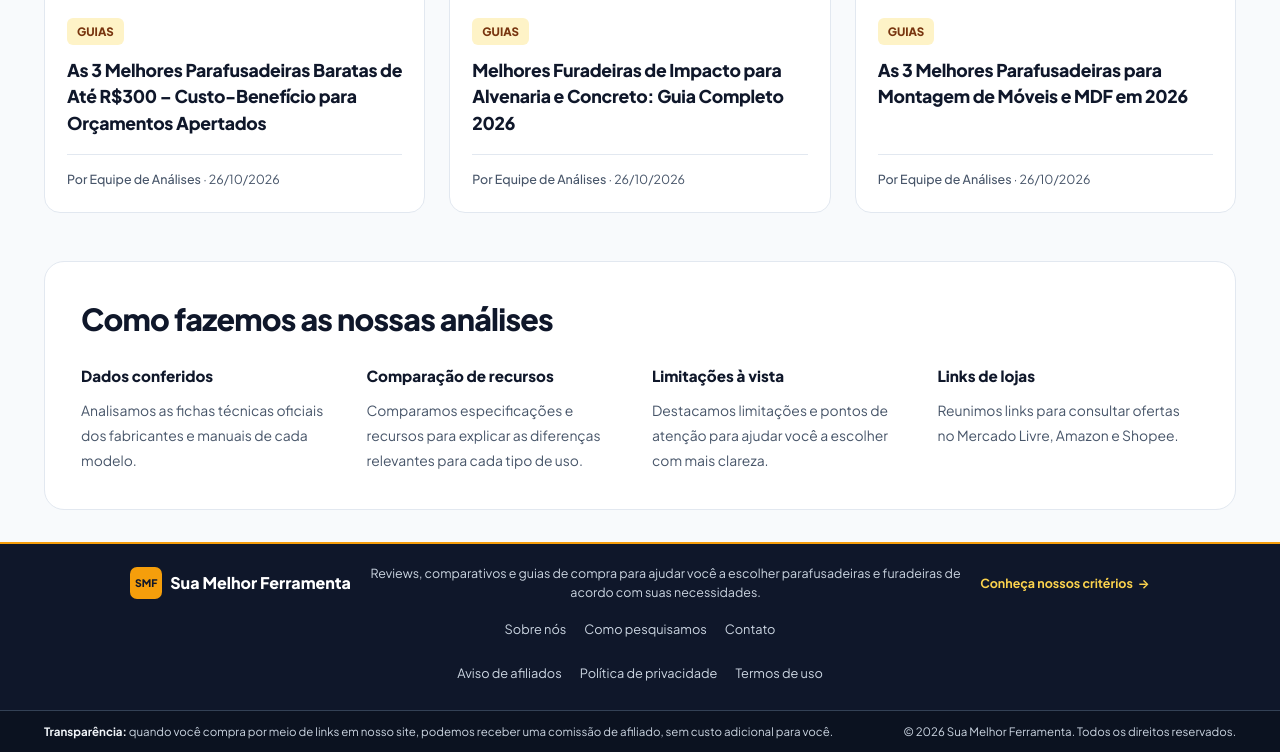
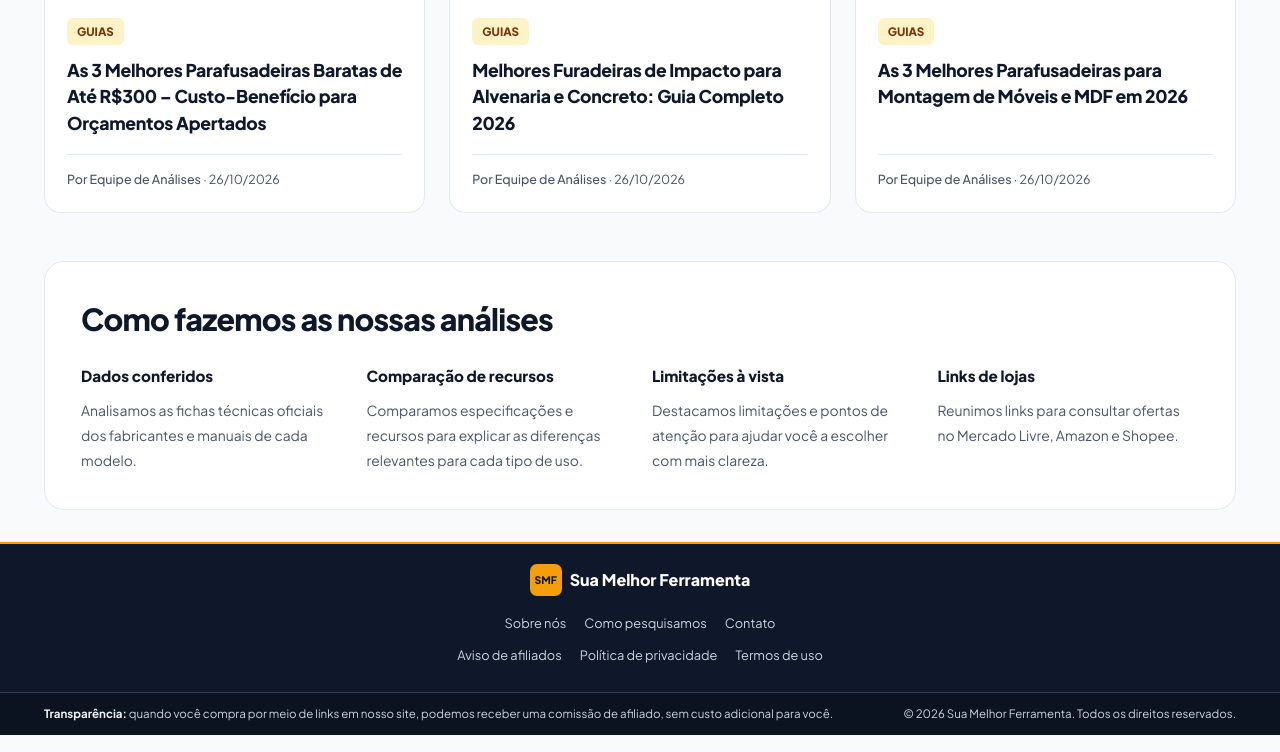
Before and after one commit to membroequipe/SiteReview, a Jekyll site: the page built from index.html, in a window 1280 px wide and 900 px high, scrolled down 1702 px, cut to the strip 148-900 px from the top of the window. Built offline with Jekyll 4.4.1, drawn with Linux system fonts in a browser that asks for light colours.

Commit message:
Update footer.html

```diff
--- a/_includes/footer.html
+++ b/_includes/footer.html
@@ -1,113 +1,34 @@
-<!-- Rodapé compartilhado do site -->
+<!-- Rodapé compacto — Sua Melhor Ferramenta -->
 <footer class="site-footer" aria-labelledby="footer-brand-title">
   <div class="site-footer-container">
-
-    <!-- Marca e apresentação -->
     <div class="footer-col-about">
-      <a
-        class="footer-brand-link"
-        href="{{ '/' | relative_url }}"
-        aria-label="Sua Melhor Ferramenta — página inicial"
-      >
+      <a class="footer-brand-link" href="{{ '/' | relative_url }}" aria-label="Sua Melhor Ferramenta — página inicial">
         <span class="footer-brand-mark" aria-hidden="true">SMF</span>
-        <h2 class="footer-title" id="footer-brand-title">
-          Sua Melhor Ferramenta
-        </h2>
-      </a>
-
-      <p class="footer-text">
-        Reviews, comparativos e guias de compra para ajudar
-        você a escolher parafusadeiras e furadeiras de acordo
-        com suas necessidades.
-      </p>
-
-      <a
-        class="footer-methodology-link"
-        href="{{ '/como-pesquisamos/' | relative_url }}"
-      >
-        Conheça nossos critérios
-        <span aria-hidden="true">→</span>
+        <h2 class="footer-title" id="footer-brand-title">Sua Melhor Ferramenta</h2>
       </a>
     </div>
 
-    <!-- Informações institucionais -->
-    <nav
-      class="footer-col-links"
-      aria-labelledby="footer-institutional-title"
-    >
-      <h3 class="footer-subtitle" id="footer-institutional-title">
-        Sobre o site
-      </h3>
-
+    <div class="footer-links-row">
+      <nav class="footer-col-links" aria-label="Sobre o site">
         <ul class="footer-nav">
-        <li>
-          <a href="{{ '/sobre/' | relative_url }}">
-            Sobre nós
-          </a>
-        </li>
-
-        <li>
-          <a href="{{ '/como-pesquisamos/' | relative_url }}">
-            Como pesquisamos
-          </a>
-        </li>
-
-        <li>
-          <a href="{{ '/contato/' | relative_url }}">
-            Contato
-          </a>
-        </li>
+          <li><a href="{{ '/sobre/' | relative_url }}">Sobre nós</a></li>
+          <li><a href="{{ '/como-pesquisamos/' | relative_url }}">Como pesquisamos</a></li>
+          <li><a href="{{ '/contato/' | relative_url }}">Contato</a></li>
         </ul>
       </nav>
-
-    <!-- Informações legais -->
-    <nav
-      class="footer-col-links"
-      aria-labelledby="footer-legal-title"
-    >
-      <h3 class="footer-subtitle" id="footer-legal-title">
-        Transparência
-      </h3>
-
+      <nav class="footer-col-links" aria-label="Transparência e informações legais">
         <ul class="footer-nav">
-        <li>
-          <a href="{{ '/aviso-de-afiliados/' | relative_url }}">
-            Aviso de afiliados
-          </a>
-        </li>
-
-        <li>
-          <a href="{{ '/politica-de-privacidade/' | relative_url }}">
-            Política de privacidade
-          </a>
-        </li>
-
-        <li>
-          <a href="{{ '/termos-de-uso/' | relative_url }}">
-            Termos de uso
-          </a>
-        </li>
+          <li><a href="{{ '/aviso-de-afiliados/' | relative_url }}">Aviso de afiliados</a></li>
+          <li><a href="{{ '/politica-de-privacidade/' | relative_url }}">Política de privacidade</a></li>
+          <li><a href="{{ '/termos-de-uso/' | relative_url }}">Termos de uso</a></li>
         </ul>
       </nav>
-
     </div>
-
-  <!-- Divulgação de afiliados e copyright -->
+  </div>
   <div class="footer-bottom">
     <div class="footer-bottom-container">
-
-      <p class="footer-disclosure">
-        <strong>Transparência:</strong>
-        quando você compra por meio de links em nosso site,
-        podemos receber uma comissão de afiliado, sem custo
-        adicional para você.
-      </p>
-
-      <p class="footer-copyright">
-        &copy; {{ 'now' | date: "%Y" }} Sua Melhor Ferramenta.
-        Todos os direitos reservados.
-      </p>
-
+      <p class="footer-disclosure"><strong>Transparência:</strong> quando você compra por meio de links em nosso site, podemos receber uma comissão de afiliado, sem custo adicional para você.</p>
+      <p class="footer-copyright">&copy; {{ 'now' | date: "%Y" }} Sua Melhor Ferramenta. Todos os direitos reservados.</p>
     </div>
   </div>
 </footer>
```
Lines whose indentation alone changed are shown as unchanged.
